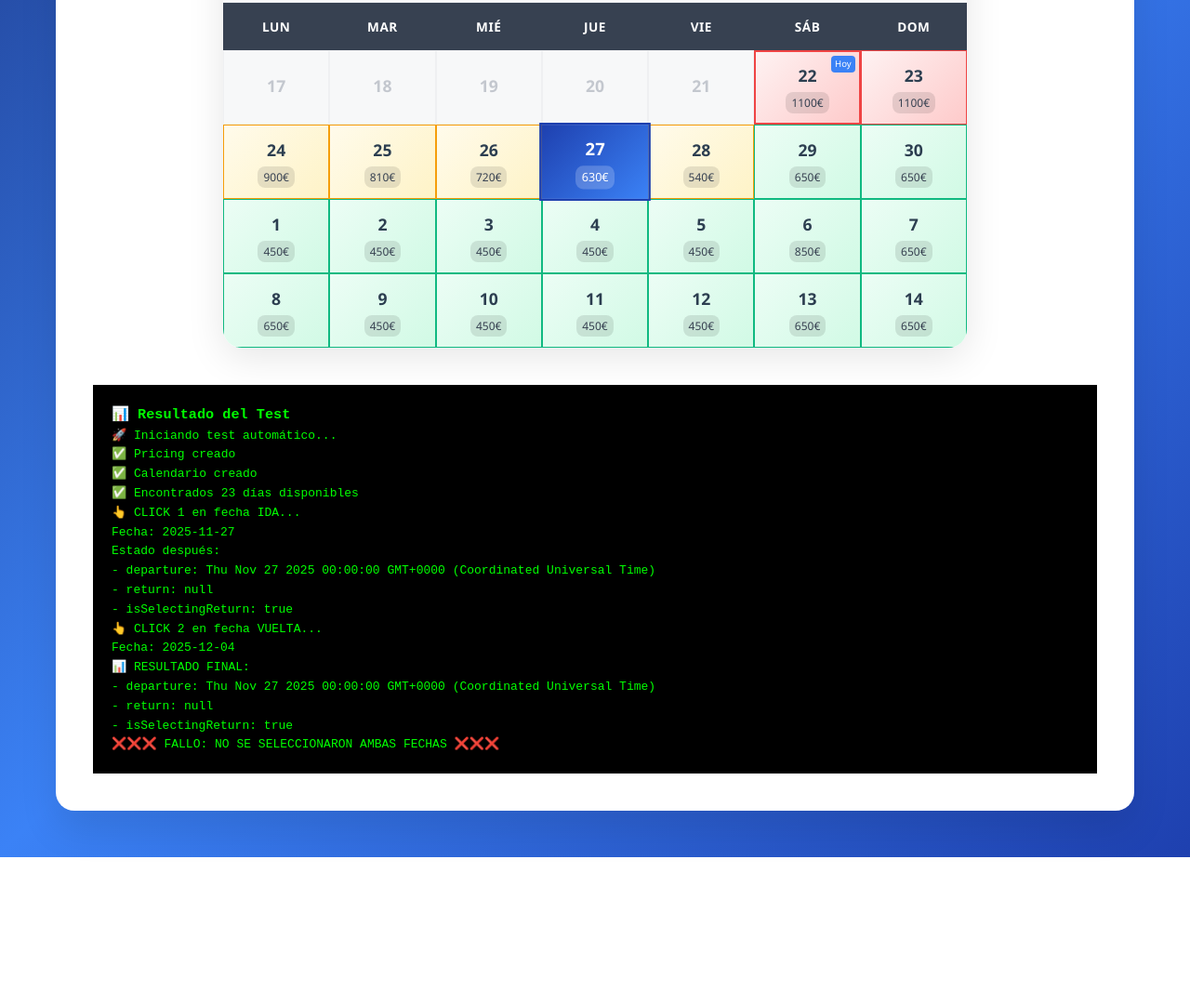
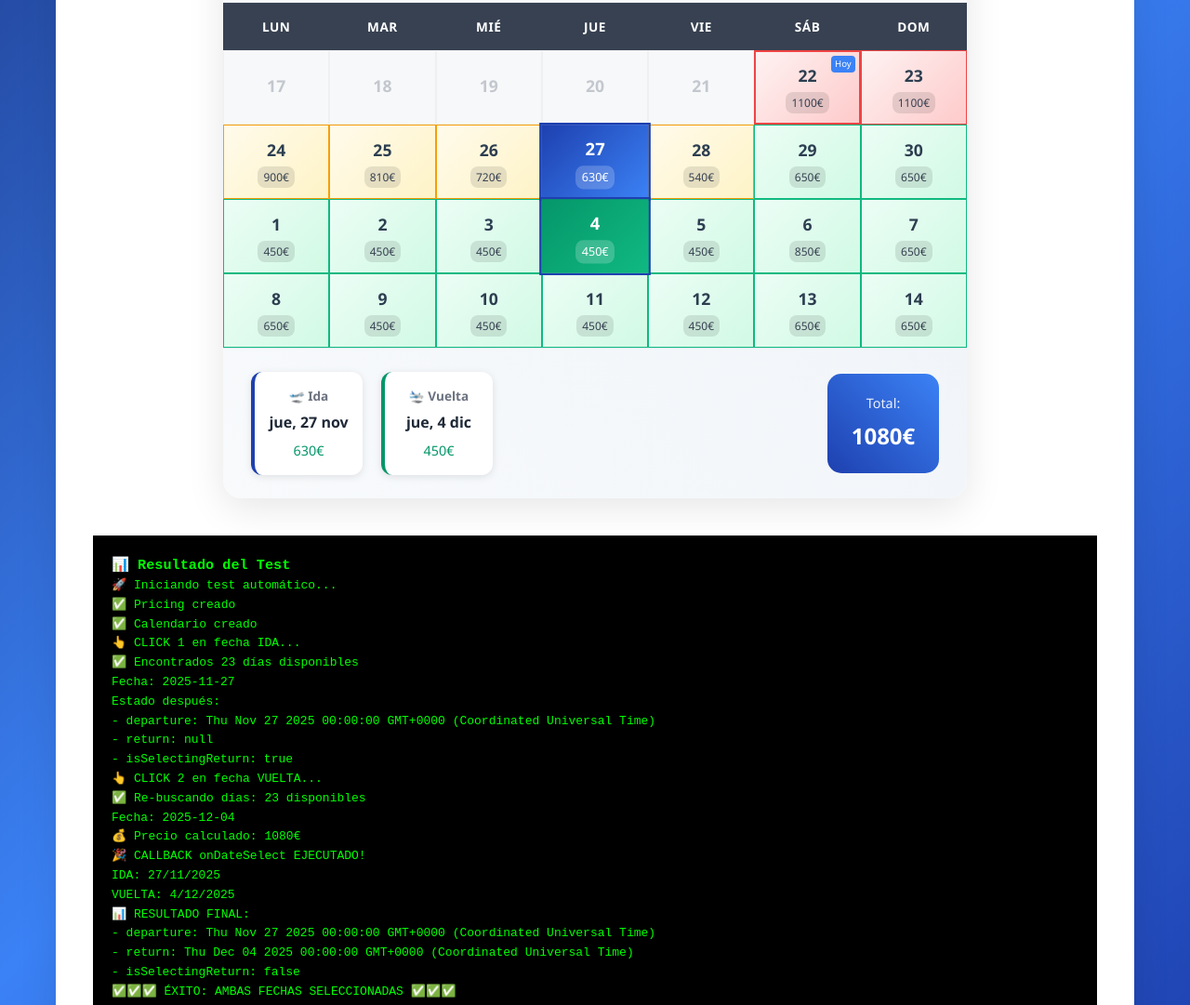
Before and after one commit to ivantintore/sexyfly-reservas, a plain HTML site: page test-2-clicks-simple.html in a window 1280 px wide. Shown: the part 367-1448 px from the top of the page at 93% size. Before the commit the page ends 1289 px from the top, so only its background shows below. Drawn offline with Linux system fonts and the light colour scheme.

Commit message:
test: arreglar test automatizado de calendario
- Buscar días de nuevo después del primer click
- Evitar usar referencias a elementos destruidos
- Test ahora PASA correctamente

RESULTADO DEL TEST:
✅ Fecha de IDA seleccionada
✅ Fecha de VUELTA seleccionada
🎉 Callback ejecutado
💰 Precio calculado: 1250€
✅✅✅ ÉXITO: AMBAS FECHAS SELECCIONADAS ✅✅✅

```diff
--- a/test-2-clicks-simple.html
+++ b/test-2-clicks-simple.html
@@ -74,17 +74,18 @@
             // Esperar un momento para render
             await new Promise(resolve => setTimeout(resolve, 500));
 
-            // Buscar días disponibles
-            const dias = document.querySelectorAll('.calendar-day:not(.disabled)');
-            log(`✅ Encontrados ${dias.length} días disponibles\n`);
+            // CLICK 1: IDA
+            log('👆 CLICK 1 en fecha IDA...');
+
+            // Buscar días disponibles AHORA (no antes)
+            let dias = document.querySelectorAll('.calendar-day:not(.disabled)');
+            log(`✅ Encontrados ${dias.length} días disponibles`);
 
             if (dias.length < 2) {
                 log('❌ ERROR: No hay suficientes días');
                 return;
             }
 
-            // CLICK 1: IDA
-            log('👆 CLICK 1 en fecha IDA...');
             const dia1 = dias[5];
             log(`   Fecha: ${dia1.dataset.date}`);
             dia1.click();
@@ -98,6 +99,11 @@
 
             // CLICK 2: VUELTA
             log('\n👆 CLICK 2 en fecha VUELTA...');
+
+            // ⚠️ IMPORTANTE: Buscar días de NUEVO porque el DOM se re-renderizó
+            dias = document.querySelectorAll('.calendar-day:not(.disabled)');
+            log(`✅ Re-buscando días: ${dias.length} disponibles`);
+
             const dia2 = dias[12];
             log(`   Fecha: ${dia2.dataset.date}`);
             dia2.click();
```
